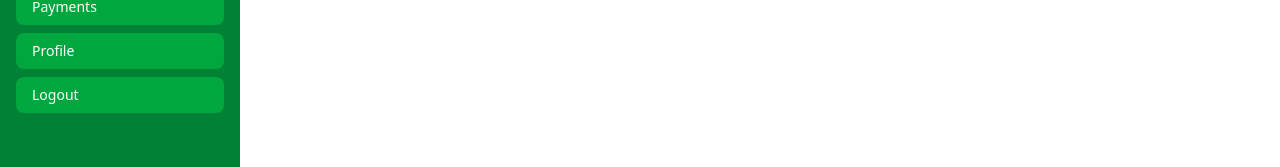
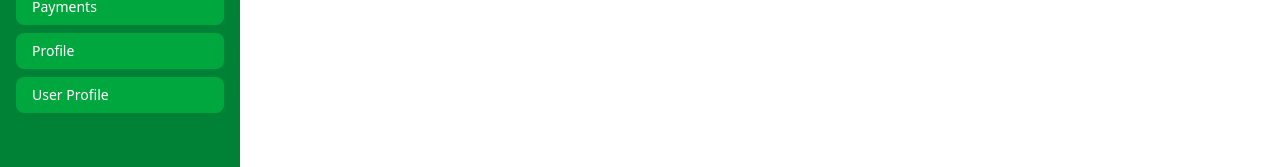
Before and after one commit to Starboy7704/kisan-mithra-react, a React (Vite) app: page /customer in a window 1280 px wide. Shown: the part 220-387 px from the top of the page. Built offline with nearby package versions, Linux system fonts and the light colour scheme; no server answers.

Commit message:
refactor(auth): streamline logout handling in dashboard profiles

```diff
--- a/src/pages/Dasboards/CustomerDashboard/CustomerDashboard.jsx
+++ b/src/pages/Dasboards/CustomerDashboard/CustomerDashboard.jsx
@@ -6,6 +6,7 @@ import Payments from "./Sections/Payments";
 import Profile from "./Sections/Profile";
 import Logout from "../../Logout";
 import Sidebar from "./Sections/Sidebar";
+import UserProfile from "../../UserProfile";
 
 const CustomerDashboard = () => {
   const [activeTab, setActiveTab] = useState("Browse products");
@@ -26,8 +27,8 @@ const CustomerDashboard = () => {
       case "Profile":
         return <Profile />;
 
-      case "Logout":
-        return <Logout />;
+      case "UserProfile":
+        return <UserProfile/>;
 
       default:
         return <Browseproducts/>
--- a/src/pages/Dasboards/CustomerDashboard/Sections/Sidebar.jsx
+++ b/src/pages/Dasboards/CustomerDashboard/Sections/Sidebar.jsx
@@ -7,7 +7,7 @@ const Sidebar = ({ activeTab, setActiveTab }) => {
     { name: "Orders", key: "Orders" },
     { name: "Payments", key: "Payments" },
     { name: "Profile", key: "Profile" },
-    { name: "Logout", key: "Logout" },
+    { name: "User Profile", key: "UserProfile" },
   ];
   return (
     <aside className="w-60 min-h-screen bg-green-700 text-white p-4">
--- a/src/pages/Dasboards/DoctorDashboard/DoctorDashboard.jsx
+++ b/src/pages/Dasboards/DoctorDashboard/DoctorDashboard.jsx
@@ -7,6 +7,7 @@ import Chat from "./Sections/Chat";
 import VideoConsultation from "./Sections/VideoConsultation";
 import Payments from "./Sections/Payments";
 import Logout from "../../Logout";
+import UserProfile from "../../UserProfile";
 
 const DoctorDashboard = () => {
   const [activeTab, setActiveTab] = useState("Requests");
@@ -31,8 +32,8 @@ const DoctorDashboard = () => {
       case "Payments":
         return <Payments />;
 
-      case "Logout":
-        return <Logout />;
+      case "UserProfile":
+        return <UserProfile/>;
 
       default:
         return <AppointmentRequests />;
--- a/src/pages/Dasboards/DoctorDashboard/Sections/Sidebar.jsx
+++ b/src/pages/Dasboards/DoctorDashboard/Sections/Sidebar.jsx
@@ -8,7 +8,7 @@ const Sidebar = ({ activeTab, setActiveTab }) => {
     { name: "Chat", key: "Chat" },
     { name: "Video", key: "VideoConsultation" },
     { name: "Payments", key: "Payments" },
-    { name: "Logout", key: "Logout" },
+    { name: "User Profile", key: "UserProfile" },
   ];
 
   return (
--- a/src/pages/Dasboards/FarmerDashboard/FarmerDashboard.jsx
+++ b/src/pages/Dasboards/FarmerDashboard/FarmerDashboard.jsx
@@ -8,6 +8,7 @@ import BuySeeds from "./Sections/BuySeeds";
 import Sidebar from "./Sections/Sidebar";
 import Orders from "./Sections/Orders";
 import Logout from "../../Logout";
+import UserProfile from "../../UserProfile";
 
 const FarmerDashboard = () => {
   const [activeTab, setActiveTab] = useState("BuySeeds");
@@ -28,8 +29,8 @@ const FarmerDashboard = () => {
         return <BookVehicles />;
       case "Orders":
         return <Orders />;
-      case "Logout":
-        return <Logout />;
+      case "UserProfile":
+        return <UserProfile/>;
       default:
         return <BuySeeds />;
     }
--- a/src/pages/Dasboards/FarmerDashboard/Sections/Sidebar.jsx
+++ b/src/pages/Dasboards/FarmerDashboard/Sections/Sidebar.jsx
@@ -7,7 +7,7 @@ function Sidebar({ activeTab, setActiveTab }) {
     { name: "Buy Pesticides", key: "BuyPesticides" },
     { name: "Orders", key: "Orders" },
     { name: "Book Vehicles", key: "BookVehicles" },
-    {name:"Logout",key:"Logout"}
+    {name:"User Profile",key:"UserProfile"}
   ];
 
   return (
--- a/src/pages/UserProfile.jsx
+++ b/src/pages/UserProfile.jsx
@@ -1,7 +1,13 @@
-const UserProfile=()=>{
-    return(
-    <div>User Profile</div>
-    )
-}
 
-export default UserProfile
+import Logout from "./Logout";
+
+const UserProfile = () => {
+  return (
+    <>
+      <div>User Profile</div>
+      <Logout />
+    </>
+  );
+};
+
+export default UserProfile;
```
